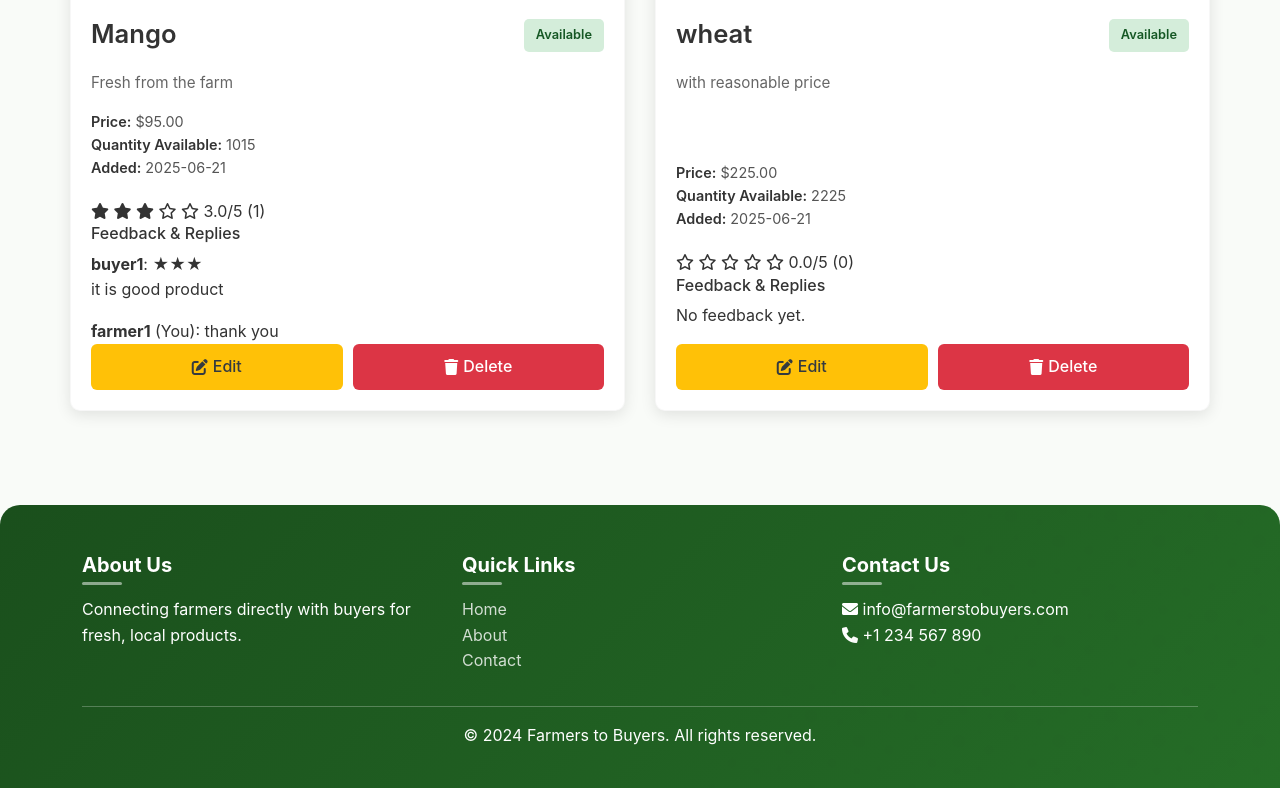
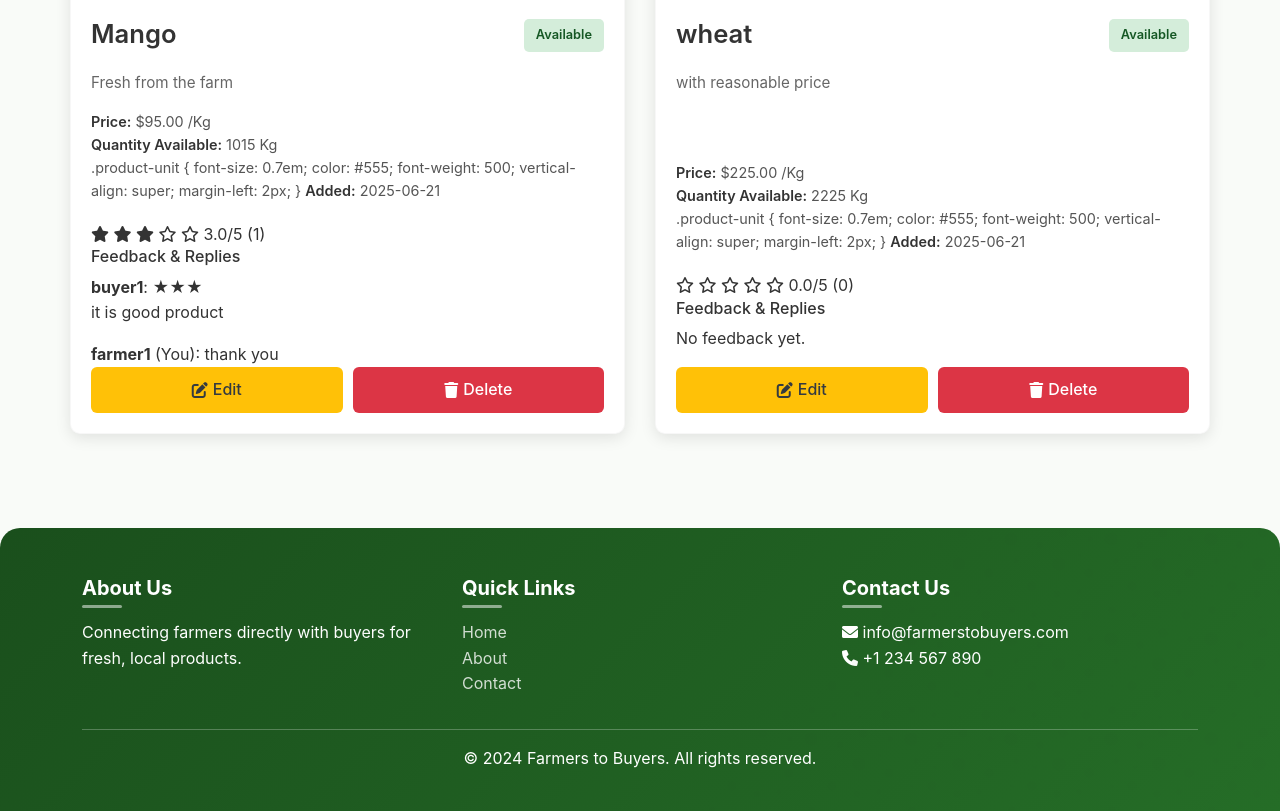
Before and after one commit to beka652/Intro-to-Software-engineering, a Flask app: page /dashboard/ in a window 1280 px wide. Shown: the part 717-1528 px from the top of the page. Before the commit the page ends 1505 px from the top, so only its background shows below. Run offline with Flask 3, Linux system fonts and the light colour scheme; a user stored in the database is signed in; data comes from the database, SQL or seed files in the repository; both versions use the stored data as it was after the commit.

Commit message:
added a unit indicators when it is listed in the product listing in the home page and updated the add_product and edit_product

```diff
--- a/apps/products.py
+++ b/apps/products.py
@@ -81,6 +81,16 @@
         product.price = float(request.form.get('price'))
         product.quantity = int(request.form.get('quantity'))
         product.is_available = bool(request.form.get('is_available'))
+
+        # Handle unit/measurement
+        selected_unit = request.form.get('unit')
+        custom_unit = request.form.get('unit_other')
+        if selected_unit == 'Other' and custom_unit:
+            product.unit = custom_unit.strip()
+        elif selected_unit:
+            product.unit = selected_unit
+        else:
+            product.unit = 'Unit'  # fallback default
 
         # Handle product image update
         image = request.files.get('image')
--- a/templates/dashboard.html
+++ b/templates/dashboard.html
@@ -436,8 +436,15 @@
                 </div>
                 <p class="product-card-description">{{ product.description }}</p>
                 <div class="product-card-details">
-                    <strong>Price:</strong> ${{ "%.2f"|format(product.price) }}<br>
-                    <strong>Quantity Available:</strong> {{ product.quantity }}<br>
+                    <strong>Price:</strong> ${{ "%.2f"|format(product.price) }} <span class="product-unit">/{{ product.unit if product.unit else 'Unit' }}</span><br>
+                    <strong>Quantity Available:</strong> {{ product.quantity }} <span class="product-unit">{{ product.unit if product.unit else 'Unit' }}</span><br>
+    .product-unit {
+        font-size: 0.7em;
+        color: #555;
+        font-weight: 500;
+        vertical-align: super;
+        margin-left: 2px;
+    }
                     <strong>Added:</strong> {{ product.created_at.strftime('%Y-%m-%d') }}
                 </div>
                 <!-- Star Rating (read-only for farmers) -->
```
Also changed, not shown: templates/home.html (+17 -2 lines), templates/products/view_products.html (+9 -2 lines), instance/database.db.
